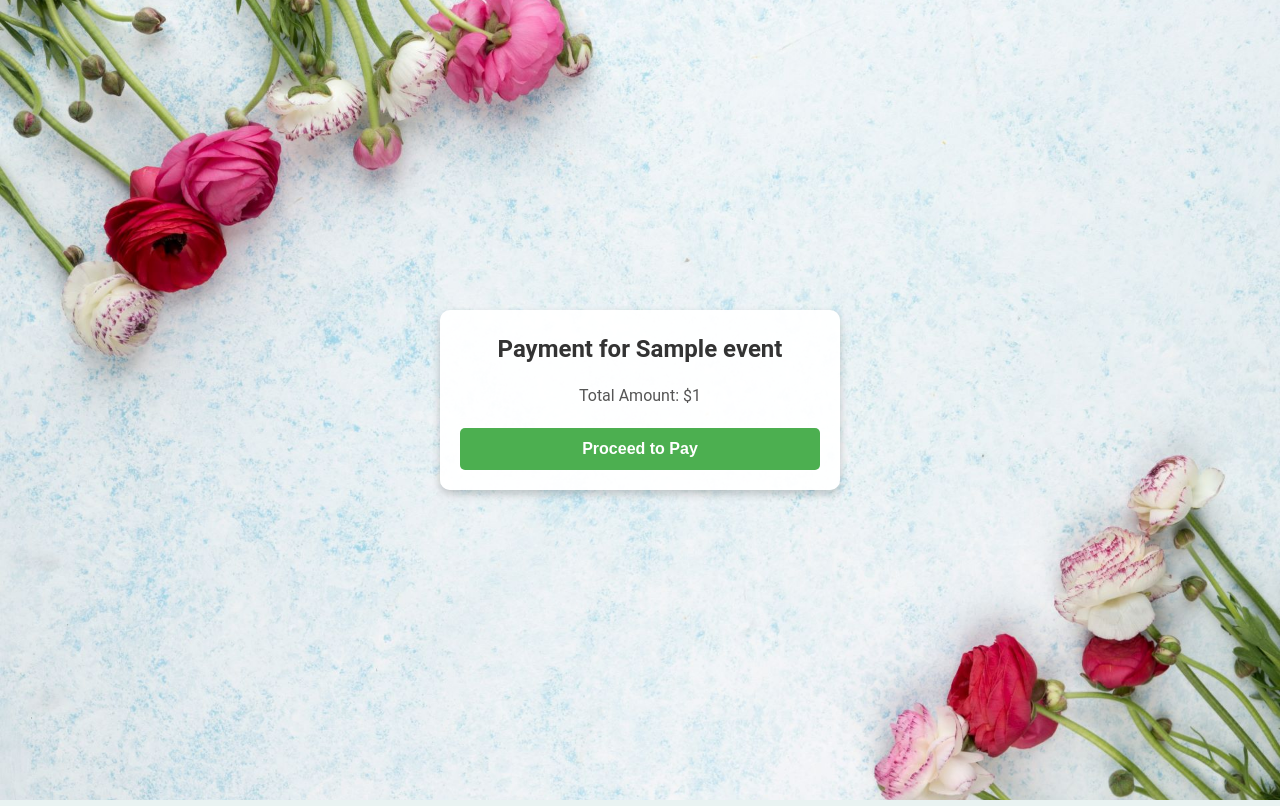
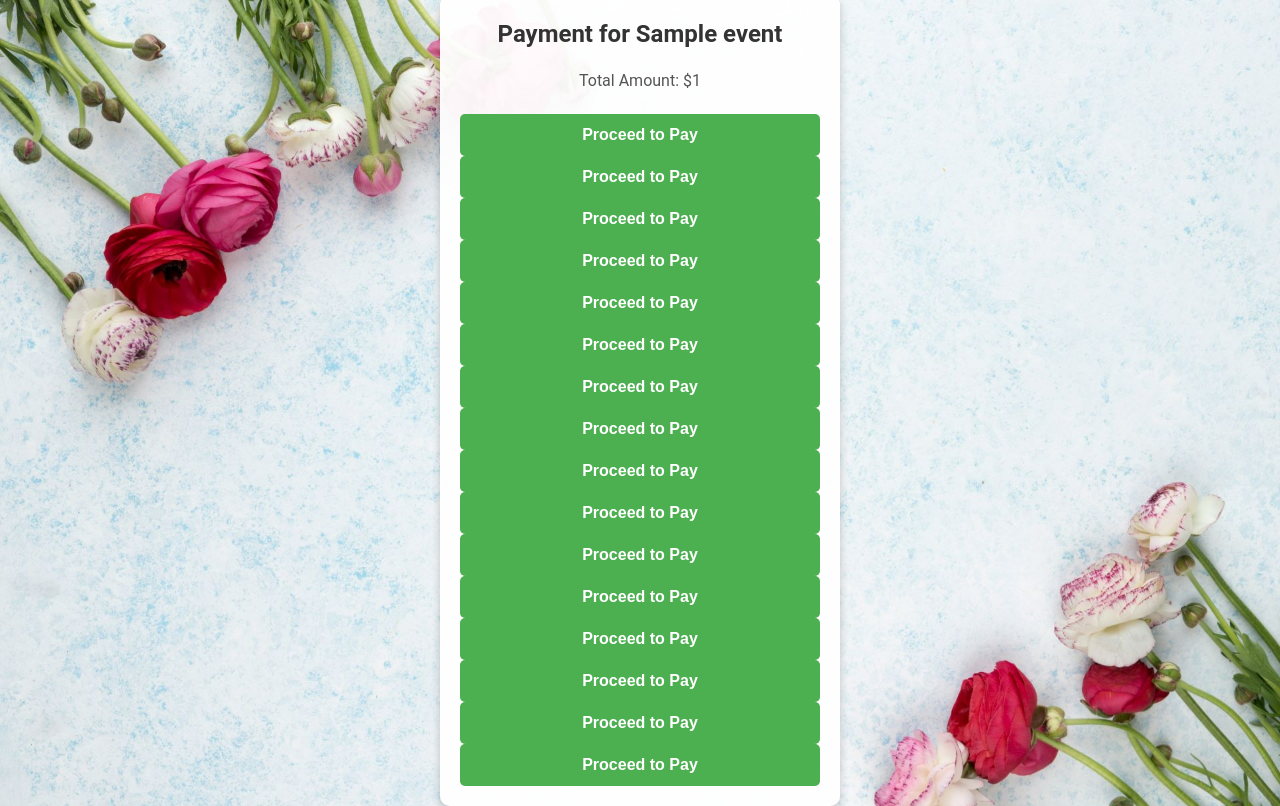
Before and after one commit to Shivangip01/Sparkset_planner, a Django app: template events/templates/events/process_payment.html in a window 1280 px wide. Run offline with Django 3.2, Linux system fonts and the light colour scheme; the template is opened without the code that fills it: most values are stand-ins (such as "Sample title", 1, 10 or a date in 2020).

Commit message:
Sparkset_planner-dublicate

```diff
--- a/events/templates/events/process_payment.html
+++ b/events/templates/events/process_payment.html
@@ -62,6 +62,21 @@
             <form method="post">
                 {% csrf_token %}
                 <button type="submit">Proceed to Pay</button>
+                <button type="submit">Proceed to Pay</button>
+                <button type="submit">Proceed to Pay</button>
+                <button type="submit">Proceed to Pay</button>
+                <button type="submit">Proceed to Pay</button>
+                <button type="submit">Proceed to Pay</button>
+                <button type="submit">Proceed to Pay</button>
+                <button type="submit">Proceed to Pay</button>
+                <button type="submit">Proceed to Pay</button>
+                <button type="submit">Proceed to Pay</button>
+                <button type="submit">Proceed to Pay</button>
+                <button type="submit">Proceed to Pay</button>
+                <button type="submit">Proceed to Pay</button>
+                <button type="submit">Proceed to Pay</button>
+                <button type="submit">Proceed to Pay</button>
+                <button type="submit">Proceed to Pay</button>
             </form>
         </div>
     </div>
```
